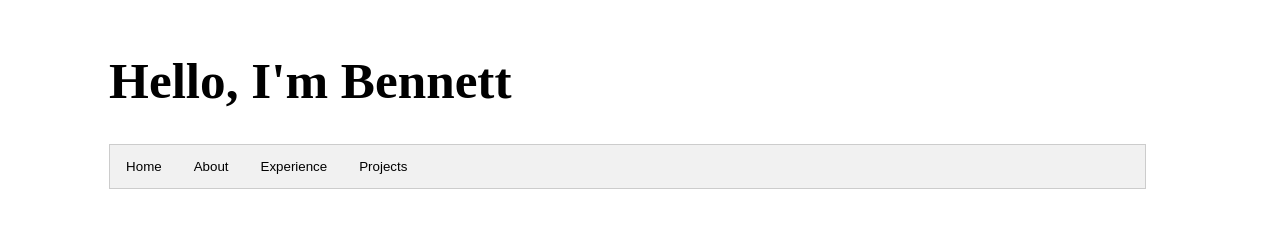
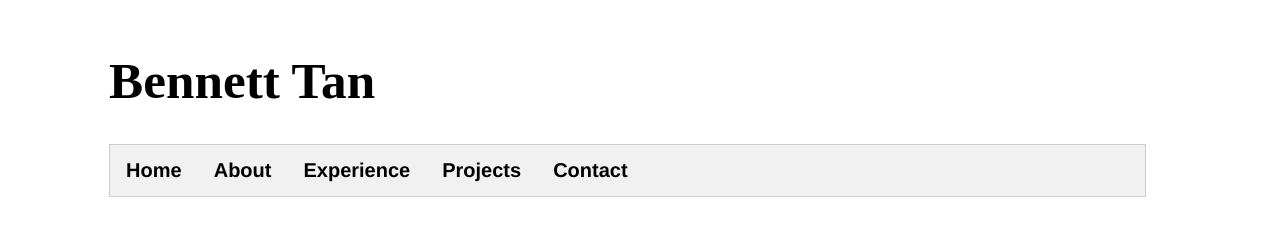
Before and after one commit to BennettTan/BennettTan.github.io, a plain HTML site: page index.html in a window 1280 px wide. Drawn offline with Linux system fonts and the light colour scheme.

Commit message:
saving progress

```diff
--- a/index.html
+++ b/index.html
@@ -10,7 +10,7 @@
     <div class="container">
         <div>
             <div class="title">
-                <h1 style="font-size:4vw">Hello, I'm Bennett</h1>
+                <h1 style="font-size:4vw">Bennett Tan</h1>
             </div>
 
             <!-- Tab links -->
@@ -19,10 +19,7 @@
                 <a href="index.html"><button type="button">About</button></a>
                 <a href="index.html"><button type="button">Experience</button></a>
                 <a href="index.html"><button type="button">Projects</button></a>
-                <!-- <button class="tablinks" onclick="openProject(event, 'About')">About</button>
-                <button class="tablinks" onclick="openProject(event, 'Experience')">Experience</button>
-                <button class="tablinks" onclick="openProject(event, 'Projects')">Projects</button>
-                <button class="tablinks" onclick="openProject(event, 'Contact')">Contact</button> -->
+                <a href="index.html"><button type="button">Contact</button></a>
             </div>
 
             <!-- Tab content -->
--- a/styles.css
+++ b/styles.css
@@ -9,7 +9,7 @@
 
 * {box-sizing: border-box}
 
-.button {
+/* .button {
     font: bold 25px Helvetica;
     text-decoration: none;
     background-color: #EEEEEE;
@@ -19,7 +19,7 @@
     border-right: 0px solid #333333;
     border-bottom: 0px solid #333333;
     border-left: 0px solid #CCCCCC;
-}
+} */
 
 /* Style the tab */
 .tab {
@@ -30,6 +30,7 @@
 
   /* Style the buttons that are used to open the tab content */
   .tab button {
+    font: bold 20px Helvetica;
     background-color: inherit;
     float: left;
     border: none;
```
